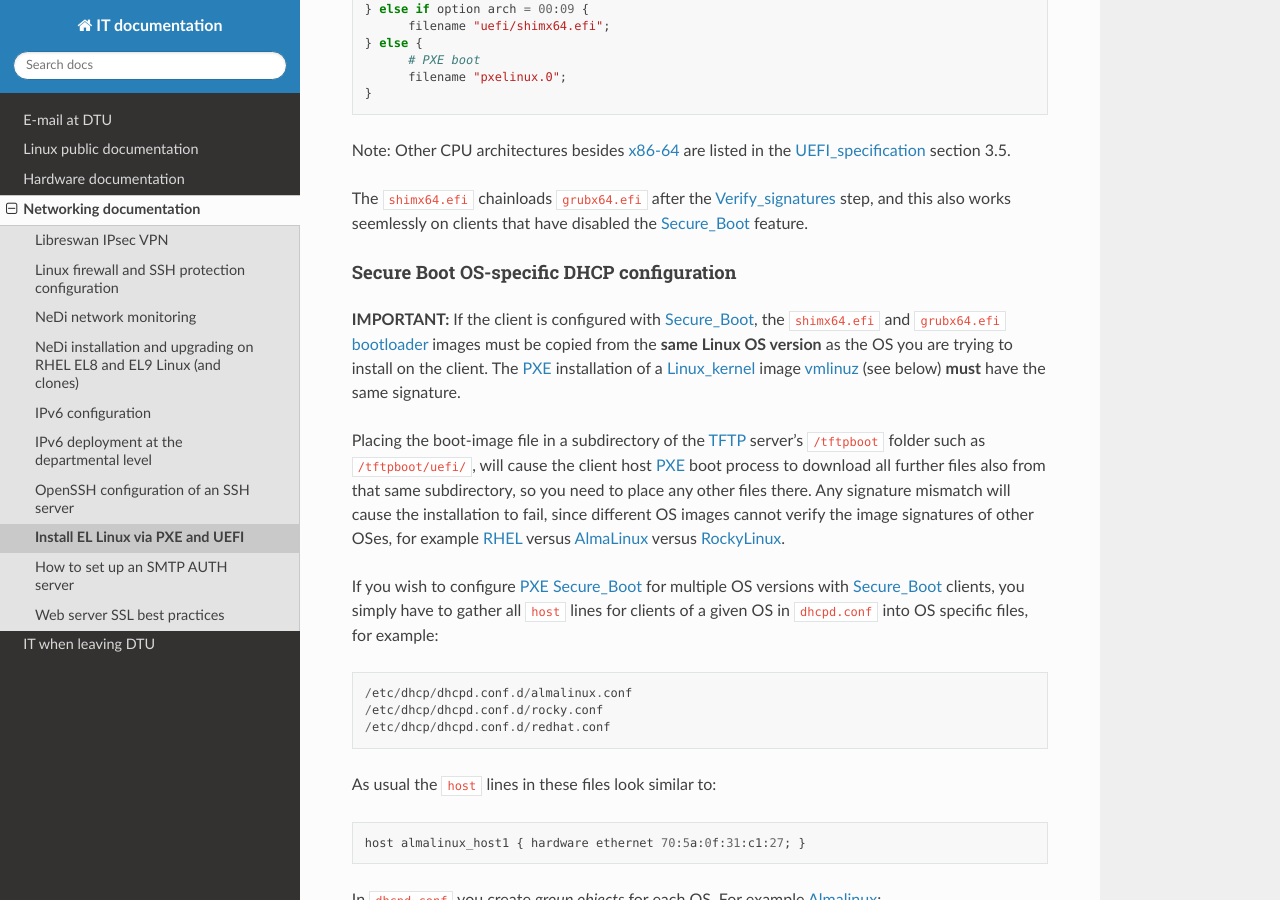
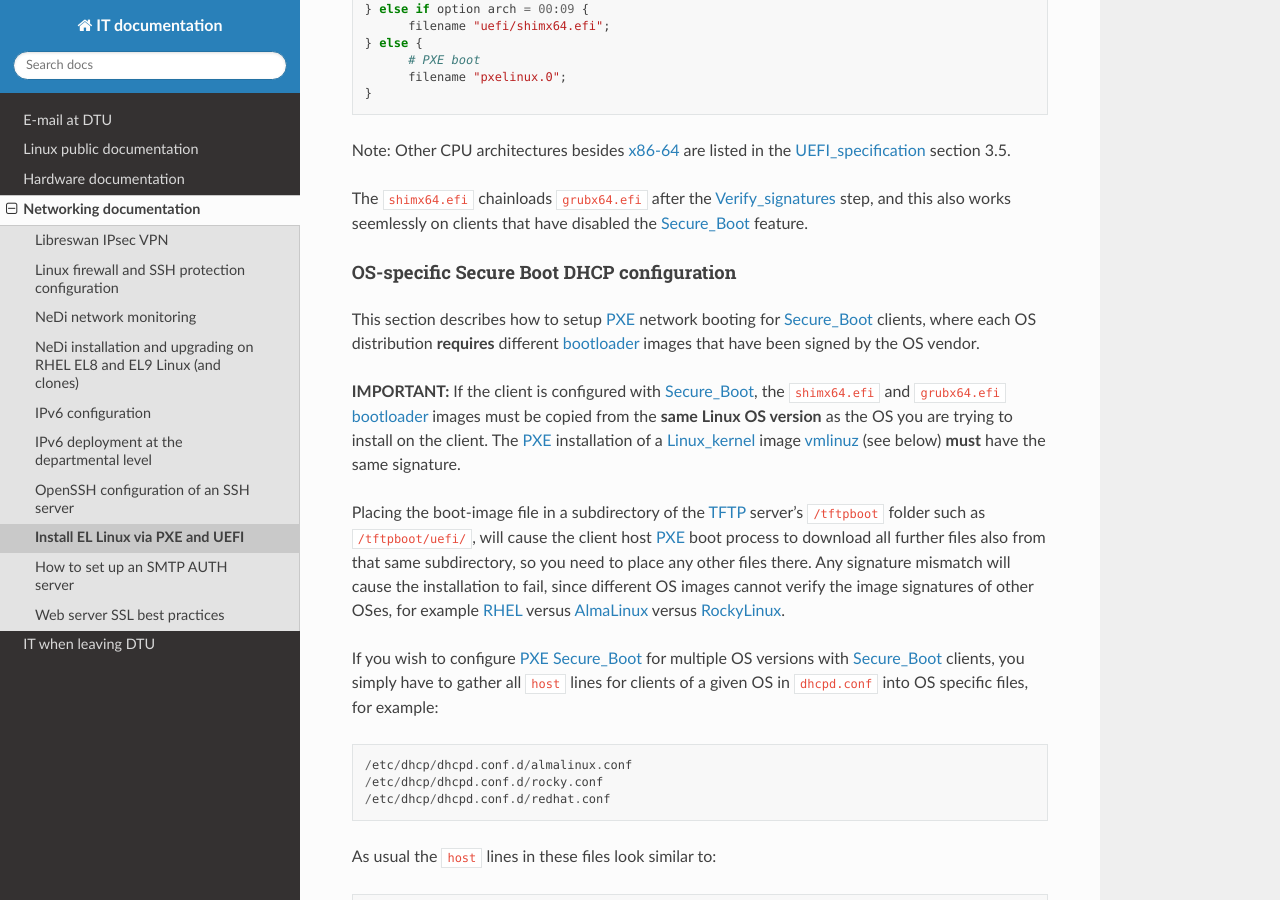
Before and after one commit to OleHolmNielsen/ITwiki, a Sphinx documentation site: the page built from docs/PXE_and_UEFI.rst, in a window 1280 px wide and 900 px high, scrolled down 8347 px. Built offline with Sphinx 7.4.7 and the Read the Docs theme 3.1.0, drawn with Linux system fonts in a browser that asks for light colours; some of the changed text lies outside the part shown.

Commit message:
Comment on OS-specific Secure Boot

```diff
--- a/docs/PXE_and_UEFI.rst
+++ b/docs/PXE_and_UEFI.rst
@@ -412,8 +412,12 @@
 The ``shimx64.efi`` chainloads ``grubx64.efi`` after the Verify_signatures_ step,
 and this also works seemlessly on clients that have disabled the Secure_Boot_ feature.
 
-Secure Boot OS-specific DHCP configuration
+OS-specific Secure Boot DHCP configuration
 ............................................
+
+This section describes how to setup PXE_ network booting for Secure_Boot_ clients,
+where each OS distribution **requires** different bootloader_ images
+that have been signed by the OS vendor.
 
 **IMPORTANT:**
 If the client is configured with Secure_Boot_,
```
